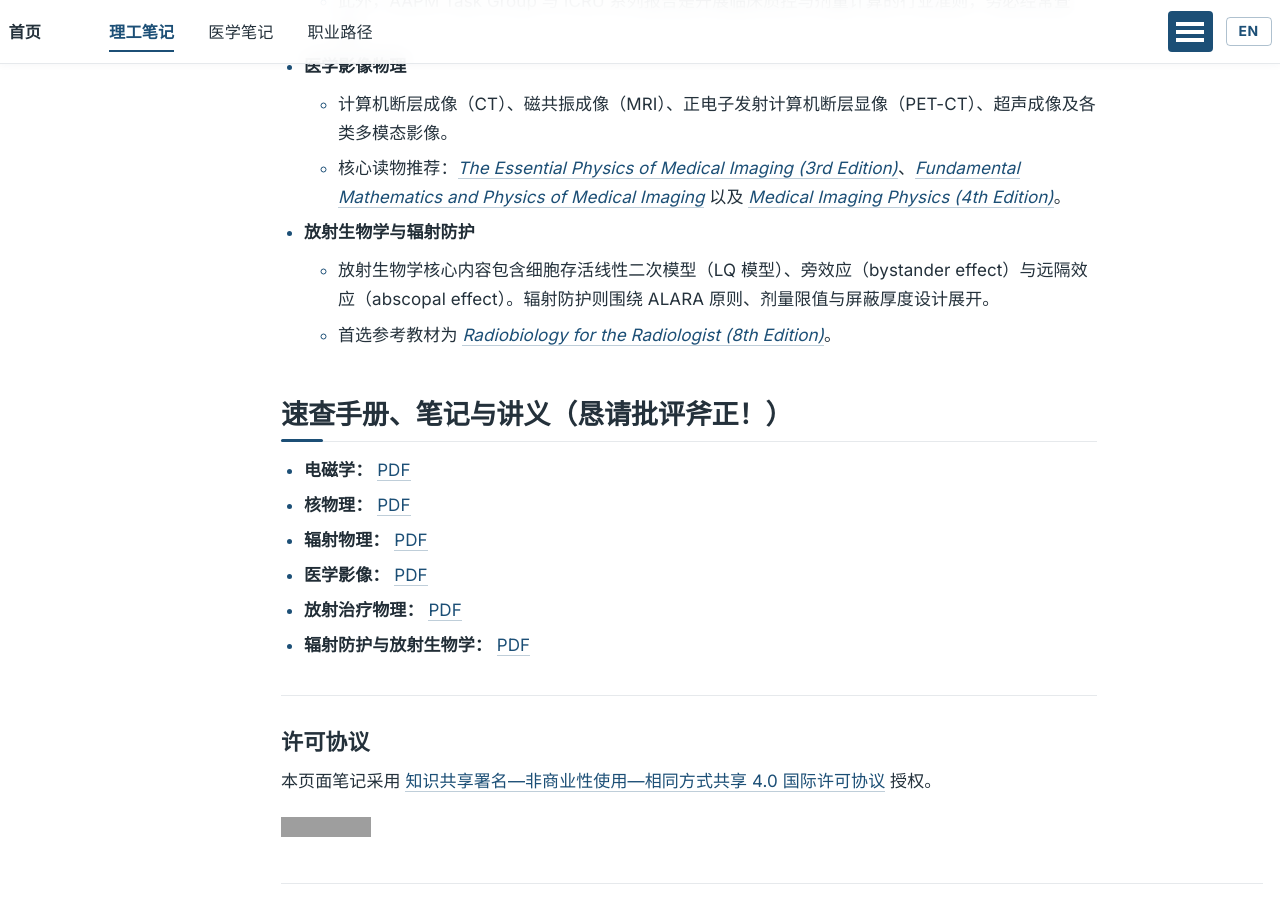
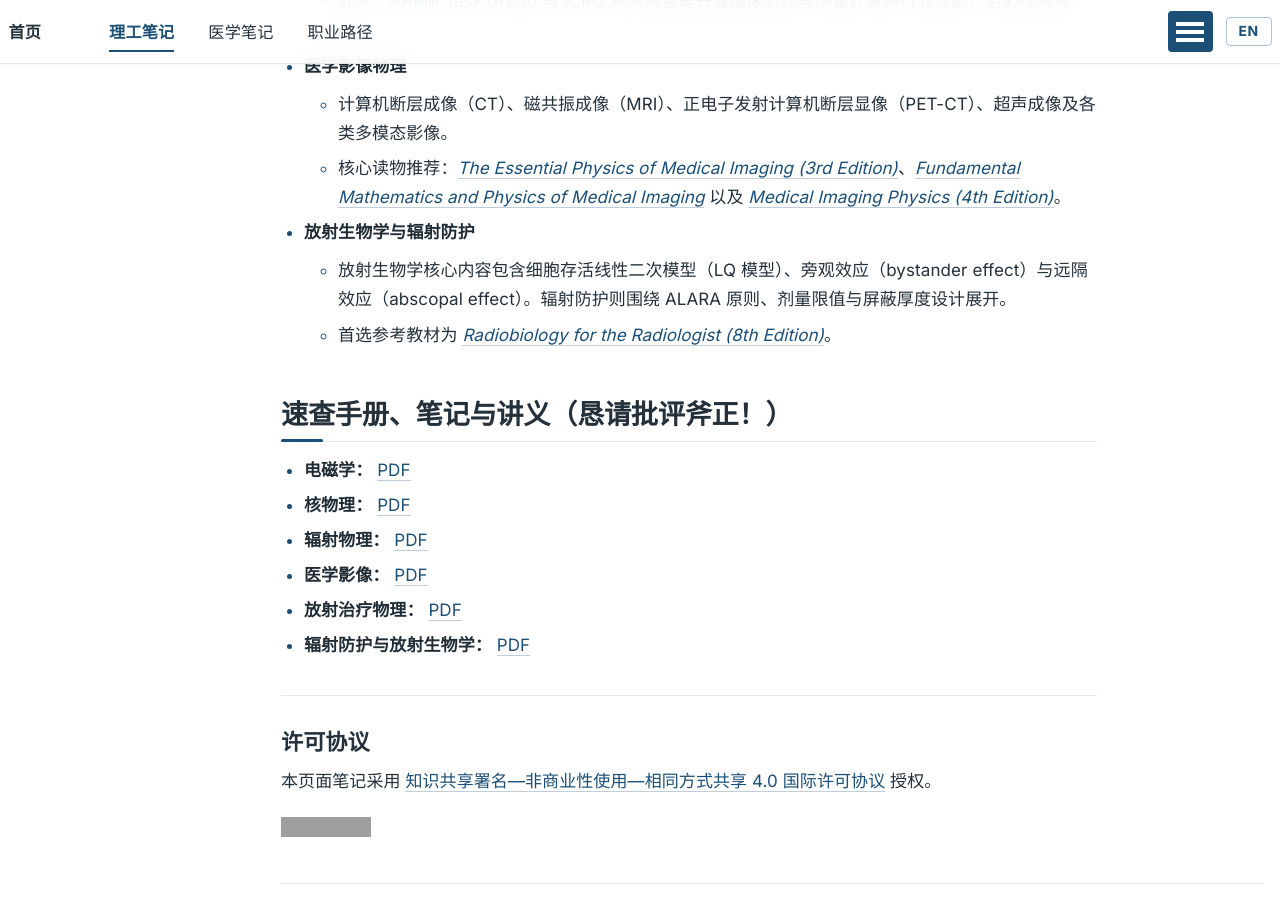
Before and after one commit to Louis-QiuyuLu/Louis-QiuyuLu.github.io, a Jekyll site: the page built from _pages/zh-notes-on-stem.md, in a window 1280 px wide and 900 px high, scrolled down 3284 px. Built offline with Jekyll 4.4.1, drawn with Linux system fonts in a browser that asks for light colours; some web fonts are replaced; formulas are drawn with MathJax 3; grey boxes are pictures that could not be loaded.

Commit message:
Fix typo in radiobiology section

```diff
--- a/_pages/zh-notes-on-stem.md
+++ b/_pages/zh-notes-on-stem.md
@@ -76,7 +76,7 @@ ref: notes-on-stem
   - 核心读物推荐：[*The Essential Physics of Medical Imaging (3rd Edition)*](https://pubmed.ncbi.nlm.nih.gov/28524933/)、[*Fundamental Mathematics and Physics of Medical Imaging*](https://doi.org/10.1201/9781315368214) 以及 [*Medical Imaging Physics (4th Edition)*](https://www.wiley.com/en-us/Medical+Imaging+Physics%2C+4th+Edition-p-9780471461135)。
 
 - **放射生物学与辐射防护**
-  - 放射生物学核心内容包含细胞存活线性二次模型（LQ 模型）、旁效应（bystander effect）与远隔效应（abscopal effect）。辐射防护则围绕 ALARA 原则、剂量限值与屏蔽厚度设计展开。
+  - 放射生物学核心内容包含细胞存活线性二次模型（LQ 模型）、旁观效应（bystander effect）与远隔效应（abscopal effect）。辐射防护则围绕 ALARA 原则、剂量限值与屏蔽厚度设计展开。
   - 首选参考教材为 [*Radiobiology for the Radiologist (8th Edition)*](https://shop.lww.com/Radiobiology-for-the-Radiologist/p/9781496335418?srsltid=AfmBOoo02iTJHtt_TgiT5JeADx5hU9Ajv1sa-huxtqe2FC83wHVL05ui)。
 
 # 速查手册、笔记与讲义（恳请批评斧正！）
```
